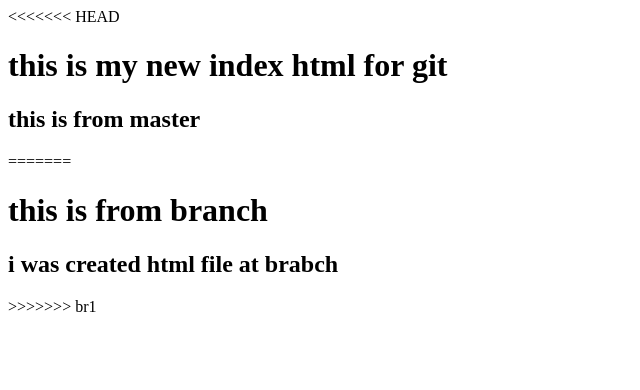
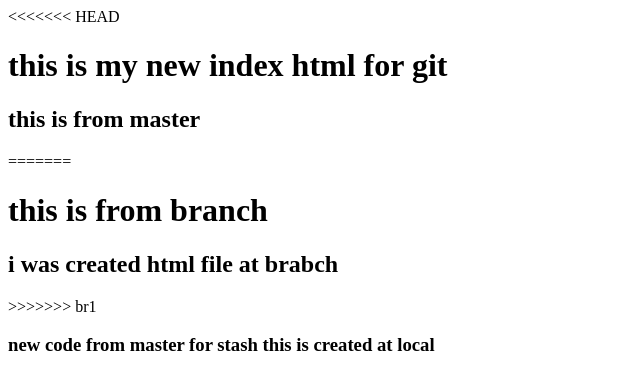
Before and after one commit to kssiva219/new-project, a plain HTML site: page index.html in a window 1280 px wide. Shown: the whole page, without its empty margins (0-640 px from the left). Drawn offline with Linux system fonts and the light colour scheme.

Commit message:
from stash

```diff
--- a/index.html
+++ b/index.html
@@ -6,3 +6,5 @@
 <h1>this is from branch </h1>
 <h2>i was created html file at brabch</h2>
 >>>>>>> br1
+
+<h3>new code from master for stash this is created at local</h3>
```
